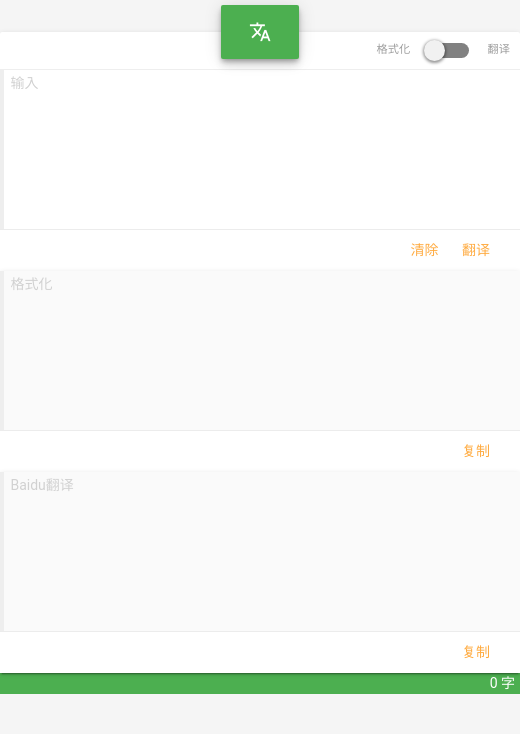
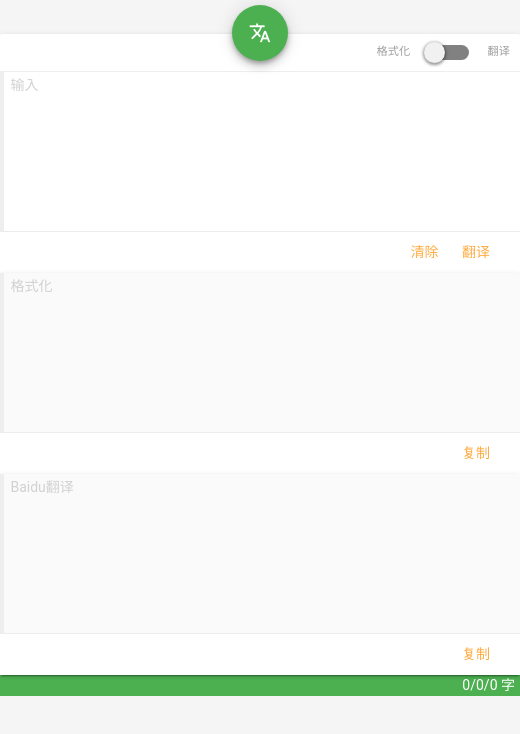
Before and after one commit to newham/formater, an Electron app: page index.html in a window 520 px wide. Both pictures are taken after a click on the link "清除". Drawn offline with Linux system fonts and the light colour scheme; a web font is replaced by a local one.

Commit message:
debug count words

```diff
--- a/index.html
+++ b/index.html
@@ -22,7 +22,7 @@
 
         textarea {
             overflow-y: scroll !important;
-            border:0;
+            border: 0;
             border-left: 4px solid #eee;
             border-right: 0;
             border-bottom: 0;
@@ -58,7 +58,7 @@
     <!-- <div class="container"> -->
     <div class="row" style="margin-bottom: 0;">
         <div class="col s12 center-align">
-            <a onclick="format()" class="btn btn-large waves-effect waves-light green z-depth-3">
+            <a onclick="format()" class="btn-floating btn-large waves-effect waves-light green z-depth-3">
                 <i class="material-icons">translate</i>
             </a>
         </div>
@@ -105,7 +105,8 @@
                 </div>
             </div>
         </div>
-        <div class="col s12 right-align green" style="padding-right: 5px;color: white;"><span id="words_count">0</span> 字
+        <div class="col s12 right-align green" style="padding-right: 5px;color: white;"><span id="words_count">0</span>
+            字
         </div>
     </div>
     <!-- </div> -->
@@ -118,6 +119,7 @@
             $("#inputstr").val("");
             $("#outputstr").val("");
             $("#translate").val("");
+            count();
         }
 
         function paste() {
@@ -236,6 +238,11 @@
             baiduTrans(copy);
         }
 
+        function count() {
+            //统计字数
+            $("#words_count").text($("#inputstr").val().length + '/' + $("#outputstr").val().length + '/' + $("#translate").val().length);
+        }
+
         function baiduTrans(copy) {
             // 调用百度翻译API
             var appid = '20190519000299180';
@@ -266,8 +273,7 @@
                     if (copy) {
                         copyText('translate');
                     }
-                    //统计字数
-                    $("#words_count").text($("#inputstr").val().length + '/' + $("#outputstr").val().length + '/' + $("#translate").val().length)
+                    count();
                 },
                 error: function (data) {
                     $("#translate").val(data);
```
Also changed, not shown: icon.ico, 1 other file.
